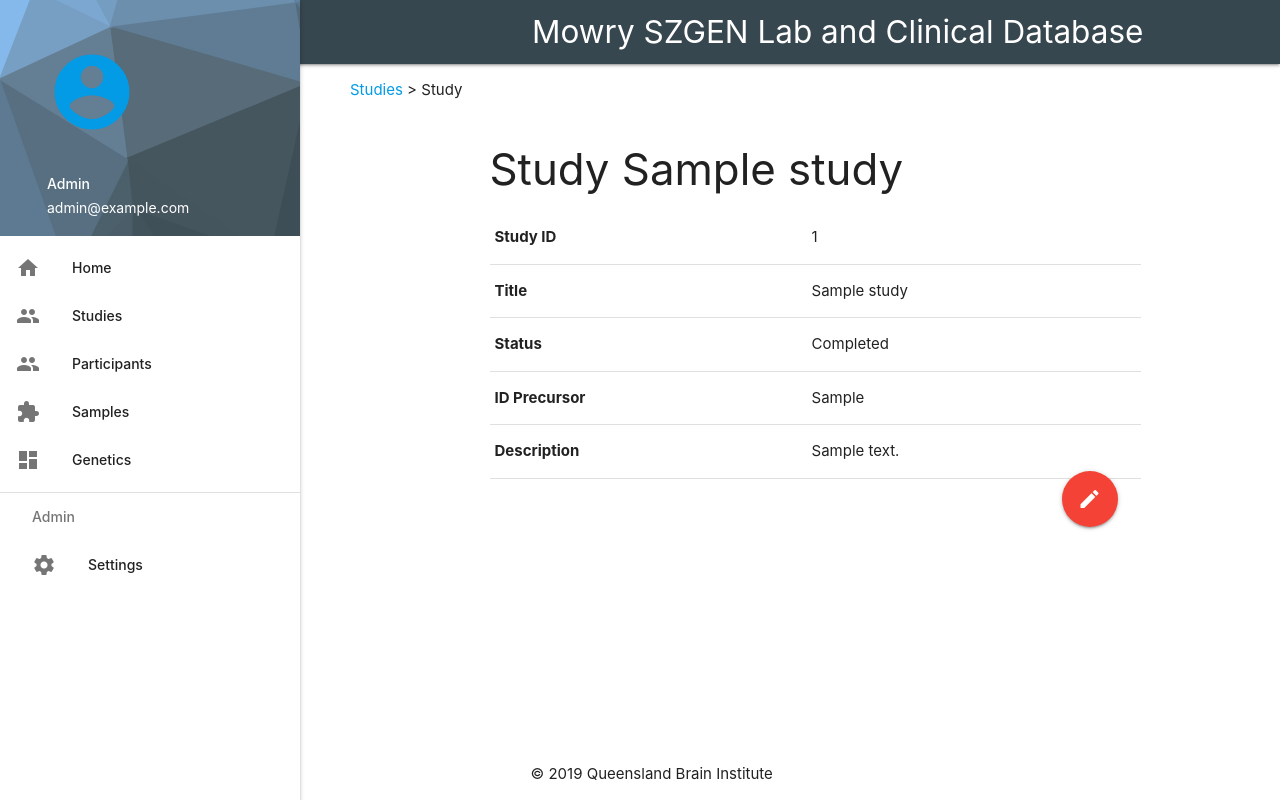
After one commit to lizcw/SzGen, a Django app: page /study/1/ in a window 1280 px wide. The commit adds this page. Run offline with Django 3.2, Linux system fonts and the light colour scheme; tables that the repository leaves empty hold one stand-in row (values such as "Sample post"); some libraries are stand-ins or nearby versions.

Commit message:
Study CRUD initial

```diff
--- a/SzGen/settings.py
+++ b/SzGen/settings.py
@@ -39,6 +39,7 @@ INSTALLED_APPS = [
     'django.contrib.staticfiles',
     'rest_framework',
     'fontawesome',
+    'material',
     'szgenapp',
 ]
 
--- a/szgenapp/models.py
+++ b/szgenapp/models.py
@@ -1,5 +1,5 @@
 from django.db import models
-
+from django.urls import reverse
 
 class Study(models.Model):
     STATUS_CHOICES = (('STUDY_COMPLETED', 'Completed'),
@@ -12,6 +12,7 @@ class Study(models.Model):
     precursor = models.CharField(max_length=10, blank=False)
     description = models.TextField(blank=True)
     status = models.CharField(max_length=20, choices=STATUS_CHOICES)
+    notes = models.TextField(blank=True)
 
     class Meta:
         ordering = ('precursor',)
@@ -21,5 +22,5 @@ class Study(models.Model):
     def __str__(self):
         return '[%s] %s' % (self.status, self.title)
 
-    # def get_absolute_url(self):
-    #     return reverse('study_detail', args=[str(self.id)])
+    def get_absolute_url(self):
+        return reverse('study_detail', args=[str(self.id)])
--- a/szgenapp/static/css/main.css
+++ b/szgenapp/static/css/main.css
@@ -12,6 +12,10 @@ footer {
 .content {
     /*margin: 0 30px;*/
     /*width: 100%;*/
+}
+
+.breadcrumbs ul {
+    display: inline-flex;
 }
 
 .sidenav-header {
--- a/szgenapp/urls.py
+++ b/szgenapp/urls.py
@@ -4,4 +4,7 @@ from . import views
 
 urlpatterns = [
     path('', views.index, name='index'),
+    path(r'study/create/', views.StudyCreate.as_view(), name="study_create"),
+    path(r'study/<pk>/', views.StudyDetail.as_view(), name="study_detail"),
+    path(r'study/update/<pk>/', views.StudyUpdate.as_view(), name="study_update"),
 ]
--- a/szgenapp/views.py
+++ b/szgenapp/views.py
@@ -1,6 +1,9 @@
 from django.shortcuts import render
-
+from django.views.generic import FormView, CreateView, DetailView, UpdateView, RedirectView
+from django.db import IntegrityError
+from django.urls import reverse
 from .models import Study
+from .forms import StudyForm
 
 
 def index(request):
@@ -8,3 +11,52 @@ def index(request):
     studies = Study.objects.all()
     context = {'studies': studies}
     return render(request, template, context)
+
+######## STUDY ########
+class StudyDetail(DetailView):
+    """
+    View details of a study
+    """
+    model = Study
+    template_name = 'app/study.html'
+    context_object_name = 'study'
+
+
+class StudyCreate(CreateView):
+    """
+    Enter study data for new study
+    """
+    model = Study
+    template_name = 'app/study-create.html'
+    form_class = StudyForm
+
+    def form_valid(self, form):
+        try:
+            return super(StudyCreate, self).form_valid(form)
+        except IntegrityError as e:
+            msg = 'Database Error: Unable to create Study - see Administrator'
+            form.add_error('study-create', msg)
+            return self.form_invalid(form)
+
+    def get_success_url(self):
+        return reverse('study_detail', args=[self.object.id])
+
+
+class StudyUpdate(UpdateView):
+    """
+    Enter study data for new study
+    """
+    model = Study
+    template_name = 'app/study-create.html'
+    form_class = StudyForm
+
+    def form_valid(self, form):
+        try:
+            return super(StudyUpdate, self).form_valid(form)
+        except IntegrityError as e:
+            msg = 'Database Error: Unable to update Study - see Administrator'
+            form.add_error('study-update', msg)
+            return self.form_invalid(form)
+
+    def get_success_url(self):
+        return reverse('study_detail', args=[self.object.id])
--- /dev/null
+++ b/templates/app/study.html
@@ -0,0 +1,51 @@
+{% extends "base.html" %}
+{% block title %}Study Details{% endblock %}
+{% block breadcrumbs_items %}
+<ul>
+    <li><a href="/">Studies</a></li>
+    <li>&nbsp;&gt;&nbsp;</li>
+    <li>Study</li>
+</ul>
+{%  endblock %}
+{% block content %}
+<div class="container">
+    <div class="row col-md-8">
+        <div class="col-md-6">
+            <h3>Study {{study.title|force_escape}}</h3>
+            <div class="well">
+                <table id="view-table" class="ui-responsive table table-hover">
+                    <tbody>
+                    <tr>
+                        <th>Study ID</th>
+                        <td>{{study.id|force_escape}}</td>
+                    </tr>
+                    <tr>
+                        <th>Title</th>
+                        <td>{{study.title|force_escape}}</td>
+                    </tr>
+                    <tr>
+                        <th>Status</th>
+                        <td>{{study.get_status_display}}</td>
+                    </tr>
+                    <tr>
+                        <th>ID Precursor</th>
+                        <td>{{study.precursor|force_escape}}</td>
+                    </tr>
+                    <tr>
+                        <th>Description</th>
+                        <td>{{study.description|force_escape}}</td>
+                    </tr>
+                    </tbody>
+                </table>
+                <div class="fixed-action-btn">
+                  <a class="btn-floating btn-large red" title="Edit study"
+                  href="{% url 'study_update' study.id %}">
+                    <i class="large material-icons">edit</i>
+                  </a>
+                </div>
+            </div>
+        </div>
+    </div>
+</div>
+
+{% endblock %}
--- a/templates/base.html
+++ b/templates/base.html
@@ -11,6 +11,8 @@
     <!-- Materialize CSS -->
     <link rel="stylesheet" type="text/css"
           href="https://cdnjs.cloudflare.com/ajax/libs/materialize/1.0.0/css/materialize.min.css">
+    {% include 'material/includes/material_css.html' %}
+    {% include 'material/includes/material_js.html' %}
     <!-- Datatables CSS -->
     <link rel="stylesheet" type="text/css" href="https://cdn.datatables.net/1.10.19/css/jquery.dataTables.min.css"
           media="screen,projection">
@@ -60,8 +62,13 @@
         </ul>
 
     </div>
-<div class="breadcrumb">{% block breadcrumbs %}{% endblock %}</div>
+
 <div class="content">
+
+    <div class="breadcrumbs">
+            {% block breadcrumbs_items %}{% endblock %}
+    </div>
+
     {% block content %}{% endblock %}
 </div>
 
```
Also changed, not shown: szgenapp/forms.py (added, +9 -0 lines), templates/app/index.html (+26 -5 lines), templates/app/study-create.html (added, +25 -0 lines), szgenapp/migrations/0002_study_notes.py (added).
